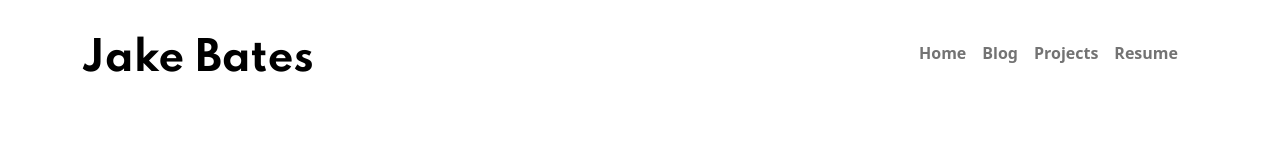
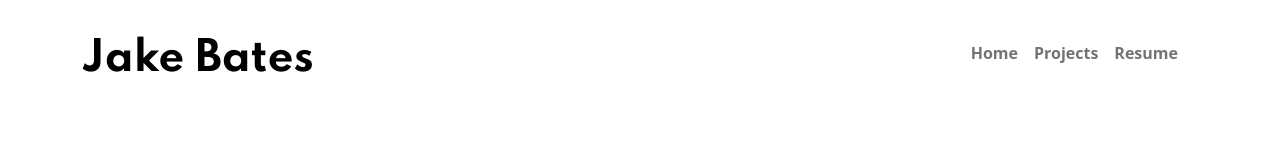
Before and after one commit to jpbates13/jakebates.com, a React (Create React App) app: page / in a window 1280 px wide. Shown: the top 158 px of the page. Built offline with nearby package versions, Linux system fonts and the light colour scheme; no server answers.

Commit message:
Update PageLayout.js

```diff
--- a/src/components/PageLayout.js
+++ b/src/components/PageLayout.js
@@ -106,9 +106,10 @@ export default function PageLayout({ children }) {
                       <Nav.Link class="nav-item active" href="/">
                         <b>Home</b>
                       </Nav.Link>
-                      <Nav.Link class="nav-item active" href="/blog">
+                      {/* Temporarily disabling blog until we have actual content */}
+                      {/* <Nav.Link class="nav-item active" href="/blog">
                         <b>Blog</b>
-                      </Nav.Link>
+                      </Nav.Link> */}
                       <Nav.Link class="nav-item active" href="/projects">
                         <b>Projects</b>
                       </Nav.Link>
```
